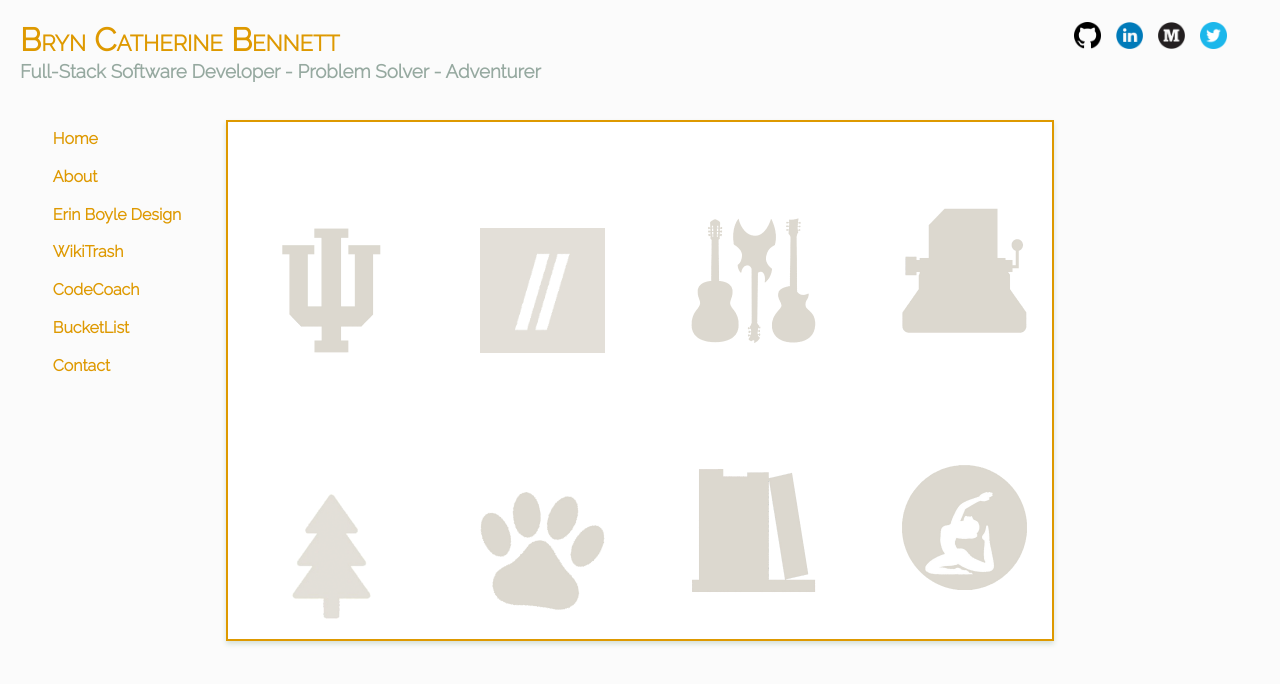
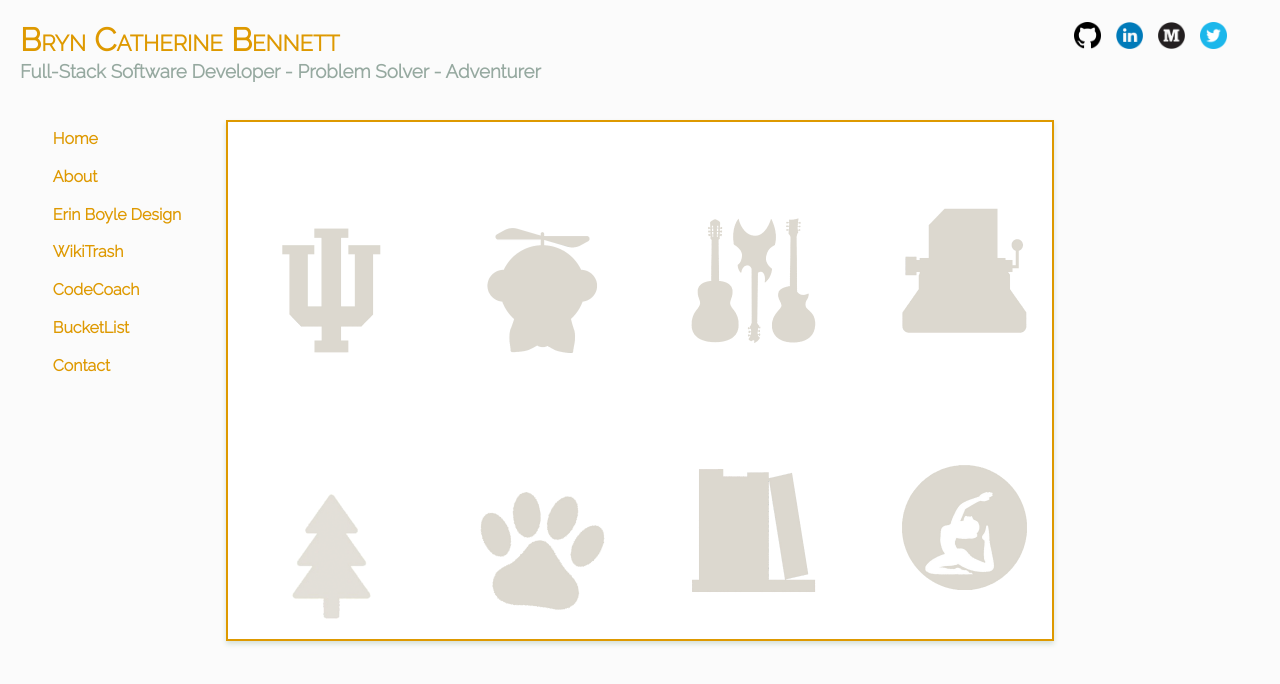
Before and after one commit to bbennett7/portfolio, a React (Create React App) app: page / in a window 1280 px wide. Shown: the top 684 px of the page. Built offline with nearby package versions, Linux system fonts and the light colour scheme.

Commit message:
Add Syntx to home page

```diff
--- a/src/components/Home.js
+++ b/src/components/Home.js
@@ -2,8 +2,8 @@ import React, { Component } from 'react';
 import HomeIcon from './HomeIcon';
 import IUGrey from '../images/grey/iu-grey.png';
 import IUColor from '../images/color/iu-color.png';
-import FIGrey from '../images/grey/fi-grey.jpg';
-import FIColor from '../images/color/fi-color.jpg';
+// import FIGrey from '../images/grey/fi-grey.jpg';
+// import FIColor from '../images/color/fi-color.jpg';
 import VHGrey from '../images/grey/vh-grey.png';
 import VHColor from '../images/color/vh-color.png';
 import MGrey from '../images/grey/m-grey.png';
@@ -16,6 +16,8 @@ import RGrey from '../images/grey/r-grey.png';
 import RColor from '../images/color/r-color.png';
 import HGrey from '../images/grey/h-grey.png';
 import HColor from '../images/color/h-color.png';
+import SGrey from '../images/grey/s-grey.png';
+import SColor from '../images/color/s-color.png';
 
 
 export default class Home extends Component {
@@ -23,7 +25,8 @@ export default class Home extends Component {
         return(
             <div className="Home">
                 <HomeIcon greyFile={IUGrey} colorFile={IUColor} title="Indiana University" firstLine="The Kelley School of Business" secondLine="The Jacobs School of Music"/>
-                <HomeIcon greyFile={FIGrey} colorFile={FIColor} title="The Flatiron School" firstLine="Full-stack Software Engineering Course" />
+                {/* <HomeIcon greyFile={FIGrey} colorFile={FIColor} title="The Flatiron School" firstLine="Full-stack Software Engineering Course" /> */}
+                <HomeIcon greyFile={SGrey} colorFile={SColor} title="Syntx" firstLine="Full-stack software engineer building Node.js and React.js applications" />
                 <HomeIcon greyFile={VHGrey} colorFile={VHColor} title="Velvet Hammer Music and Management" firstLine="Junior manager for Grammy-award winning artists"/>
                 <HomeIcon greyFile={MGrey} colorFile={MColor} title="Writer" firstLine="Contributor to Medium publications The Startup (500k+ followers), Better Programming (90k+ followers), and JavaScript in Plain English (12.3k+ followers)"/>
                 <HomeIcon greyFile={TPGrey} colorFile={TPColor} title="Tree People" firstLine="Volunteer tree planter"/>
```
Also changed, not shown: src/images/color/s-color.png (added), src/images/grey/s-grey.png (added).
